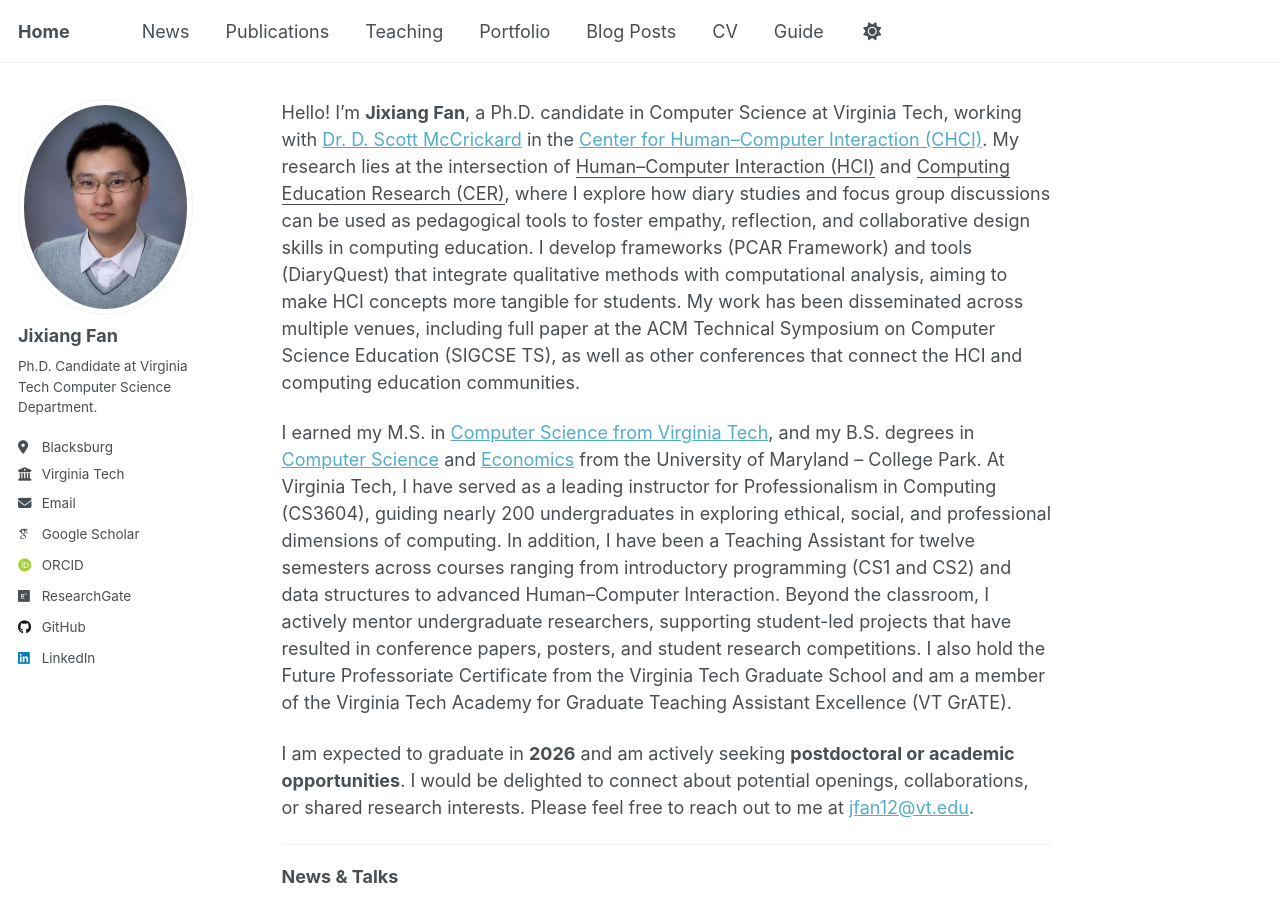
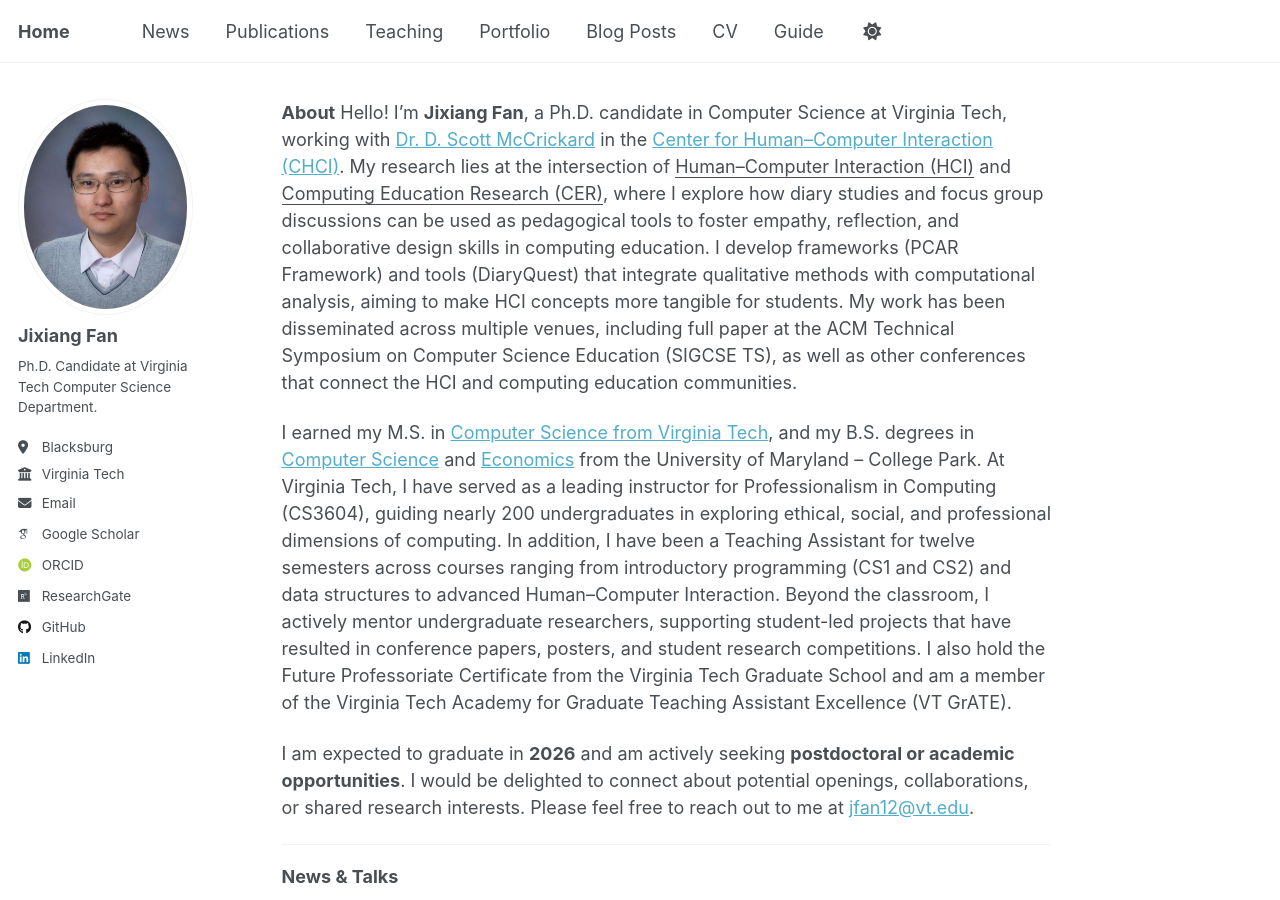
Before and after one commit to JixiangFan/web, a Jekyll site: the page built from _pages/about.md, in a window 1280 px wide and 900 px high. Built offline with Jekyll 4.4.1, drawn with Linux system fonts in a browser that asks for light colours; some web fonts are replaced.

Commit message:
Update about.md

```diff
--- a/_pages/about.md
+++ b/_pages/about.md
@@ -10,7 +10,7 @@ redirect_from:
   .section { scroll-margin-top: 72px; }         /* 固定导航遮挡的偏移，可按你的导航高度调 */
 </style>
 
-
+**About**
 Hello! I’m **Jixiang Fan**, a Ph.D. candidate in Computer Science at Virginia Tech, working with [Dr. D. Scott McCrickard](https://people.cs.vt.edu/mccricks/) in the [Center for Human–Computer Interaction (CHCI)](https://hci.icat.vt.edu/). My research lies at the intersection of <u>Human–Computer Interaction (HCI)</u> and <u>Computing Education Research (CER)</u>, where I explore how diary studies and focus group discussions can be used as pedagogical tools to foster empathy, reflection, and collaborative design skills in computing education. I develop frameworks (PCAR Framework) and tools (DiaryQuest) that integrate qualitative methods with computational analysis, aiming to make HCI concepts more tangible for students. My work has been disseminated across multiple venues, including full paper at the ACM Technical Symposium on Computer Science Education (SIGCSE TS), as well as other conferences that connect the HCI and computing education communities.
 
 I earned my M.S. in [Computer Science from Virginia Tech](https://cs.vt.edu/), and my B.S. degrees in [Computer Science](https://www.cs.umd.edu/) and [Economics](https://www.econ.umd.edu/) from the University of Maryland – College Park. At Virginia Tech, I have served as a leading instructor for Professionalism in Computing (CS3604), guiding nearly 200 undergraduates in exploring ethical, social, and professional dimensions of computing. In addition, I have been a Teaching Assistant for twelve semesters across courses ranging from introductory programming (CS1 and CS2) and data structures to advanced Human–Computer Interaction. Beyond the classroom, I actively mentor undergraduate researchers, supporting student-led projects that have resulted in conference papers, posters, and student research competitions. I also hold the Future Professoriate Certificate from the Virginia Tech Graduate School and am a member of the Virginia Tech Academy for Graduate Teaching Assistant Excellence (VT GrATE).
@@ -43,6 +43,7 @@ I am expected to graduate in **2026** and am actively seeking **postdoctoral or
 <hr style="margin:.25rem 0 0; border:0; border-bottom:2px solid #333;">
 
 ---
+<span id="publications" style="position:relative; top:-84px;"></span>
 
 **Publications**
 ======
```
